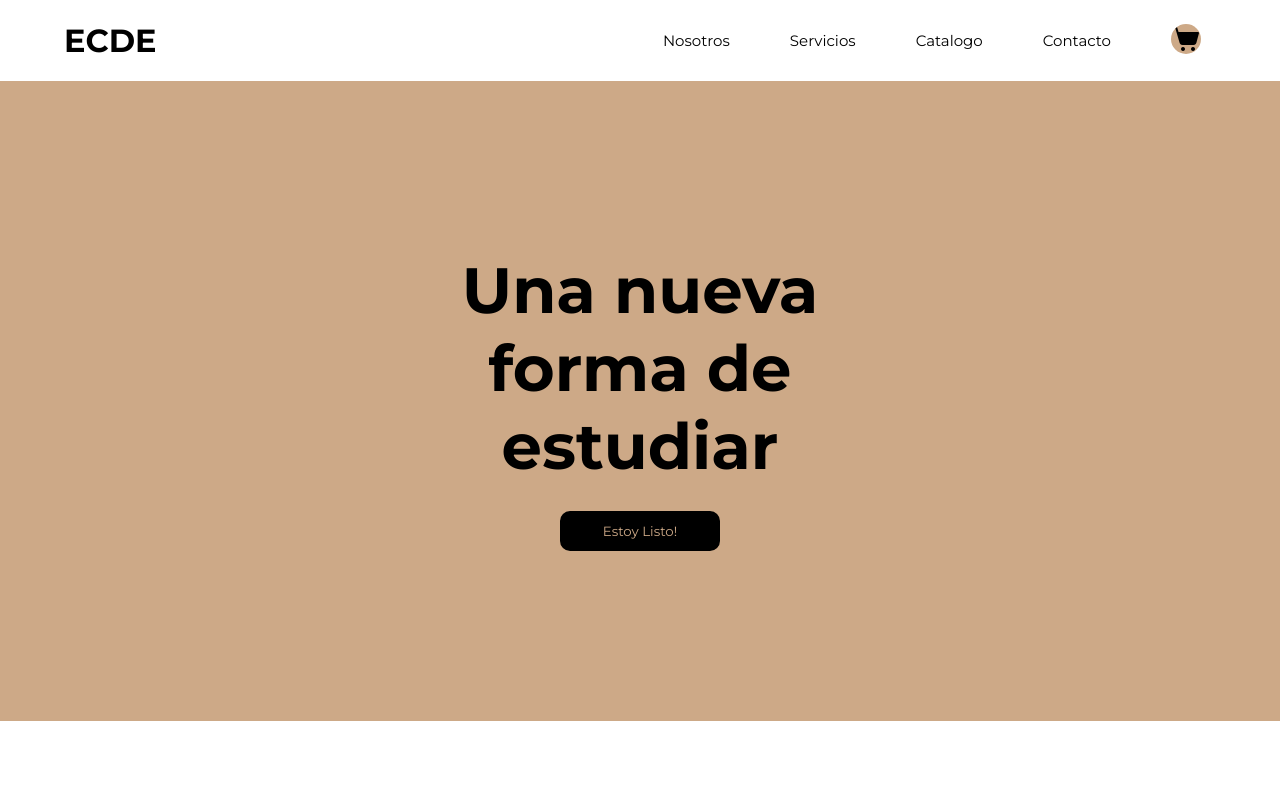
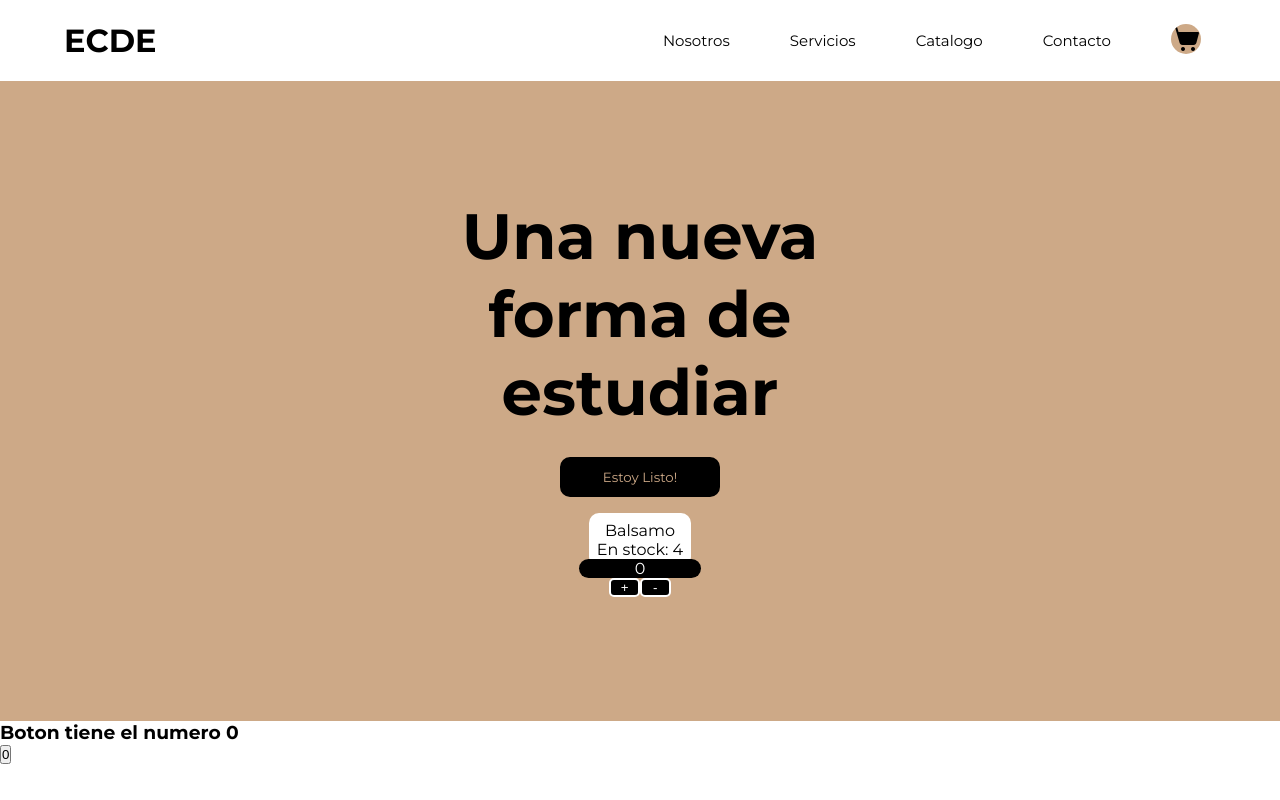
Before and after one commit to PolRivarola/Curso_react, a React (Create React App) app: page / in a window 1280 px wide. Built offline with nearby package versions, Linux system fonts and the light colour scheme.

Commit message:
item counter

```diff
--- a/src/App.jsx
+++ b/src/App.jsx
@@ -1,15 +1,23 @@
 
-import { Fragment } from 'react';
+import { Fragment, useState } from 'react';
 import './App.css';
 import Header from './components/Header/Header.jsx'
-import Button from './components/Button/Button'
 import ItemListContainer from './components/ItemListContainer/itemListContainer.jsx'
 
+
+
 const App = () => {
+
+  const[number,setNumber] = useState(0)
+  const onClick = ()=>{
+    setNumber(number + 1)
+  }
   return(
     <Fragment>
       <Header />
       <ItemListContainer greeting="Una nueva forma de estudiar"/>
+    <h3>{`Boton tiene el numero ${number}`}</h3>
+    <button onClick={onClick}>{number}</button>
     </Fragment>
   )
 }
--- /dev/null
+++ b/src/components/ItemCount/ItemCount.jsx
@@ -0,0 +1,40 @@
+import { useState } from 'react';
+import './itemCounter.css'
+
+const ItemCounter = (props) =>{
+
+
+
+    const[number,setNumber] = useState(0)
+
+    const inc = ()=>{
+        if (props.stock != 0 && number < props.stock){
+            setNumber(number + 1)
+        }
+    }
+
+    const dis = ()=>{
+        if (number != 0){
+            setNumber(number - 1)
+        }
+    }
+
+    return(
+        <div className="counter-wrap">
+
+                <div className="itemStock">
+                    <p>{props.item}</p>
+                    <p>{`En stock: ${props.stock}`}</p>
+                </div>
+
+                    <p className="number">{number}</p>
+
+                <div className="btnItem">
+                    <button onClick={inc}>+</button>
+                    <button onClick={dis}>-</button>
+                </div>
+        </div>
+    )
+}
+
+export default ItemCounter
--- /dev/null
+++ b/src/components/ItemCount/itemCounter.css
@@ -0,0 +1,51 @@
+:root {
+    --main-btn-color: #CDA987;
+    --main-font-family: 'Montserrat', sans-serif;
+  }
+
+  body{
+      font-family: var(--main-font-family);
+  }
+
+
+.counter-wrap{
+    display: flex;
+    flex-flow: column;
+    align-items: center;
+    margin-top: 1em;
+}
+
+.itemStock{
+    background-color: #FFFF ;
+    padding: 0.5em;
+    border-radius: 10px;
+    text-align: center;
+
+}
+.number{
+    background-color: black;
+    width: 120%;
+    color: white;
+    display: flex;
+    justify-content: center;
+    border-radius: 10px;
+    position: relative;
+    bottom: 8px;
+}
+
+.btnItem{
+    width: 100%;
+    display: flex;
+    justify-content: center;
+    position: relative;
+    bottom: 8px;
+}
+
+.btnItem button{
+    width: 30%;
+    border:2px solid white;
+    background-color: black;
+    color: white;
+    border-radius: 5px;
+
+}
--- a/src/components/ItemListContainer/itemListContainer.jsx
+++ b/src/components/ItemListContainer/itemListContainer.jsx
@@ -1,12 +1,13 @@
 import Button from '../Button/Button'
 import './itemListContainer.css'
-
+import ItemCounter from '../ItemCount/ItemCount'
 
 const itemListContainer = (props) =>{
     return(
         <section className="ilc-wrap">
             <h2 className="greet">{props.greeting}</h2>
             <Button styleBtn="btnGeneric"txt="Estoy Listo!"/>
+        <ItemCounter stock="4" item="Balsamo"/>
         </section>
     )
 }
```
Also changed, not shown: src/components/cosasDeClase/cosasClase.jsx (added, +15 -0 lines).
